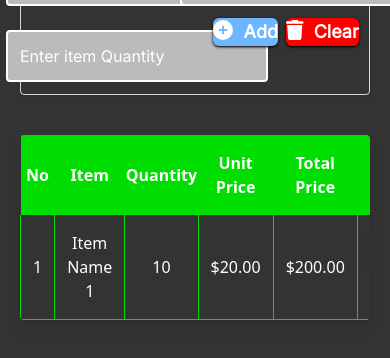
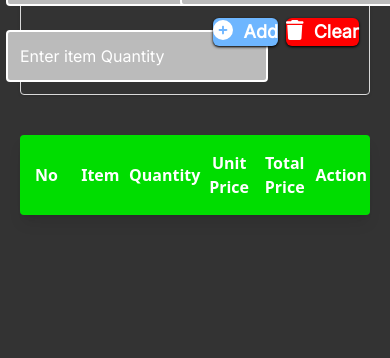
Before and after one commit to deelaka99/starbuck, a React (Vite) app: page /dashboard in a window 390 px wide. Shown: the part 426-784 px from the top of the page. Built offline with nearby package versions, Linux system fonts and the light colour scheme; a web font is replaced by a local one.

Commit message:
items table is ready for tablets

```diff
--- a/src/components/main_container/ItemsTable.jsx
+++ b/src/components/main_container/ItemsTable.jsx
@@ -1,12 +1,25 @@
-import React from "react";
+import React, { useEffect, useState } from "react";
 
-function ItemsTable() {
+function ItemsTable(props) {
+  const [items, setItems] = useState([]);
+
+  useEffect(() => {
+    setItems(props.items);
+  }, [props.items]);
+
+  const handleRemoveItem = (index) => {
+    const updatedItems = [...items];
+    updatedItems.splice(index, 1);
+    setItems(updatedItems);
+    props.updateItems(updatedItems);
+  };
+
   return (
-    <div className="flex items-center justify-center p-5 tablet:h-[33vh] tablet:w-full">
-      <div className="h-full w-full rounded shadow-lg overflow-hidden">
+    <div className="flex items-center justify-center p-5 tablet:h-[33vh] tablet:w-full laptop:h-full laptop:w-full">
+      <div className="h-full w-full rounded shadow-lg overflow-auto">
         <table className="w-full">
-          <thead>
-            <tr className="bg-green h-[4vh] text-white font-semibold">
+          <thead className="bg-green  sticky top-0">
+            <tr className="h-[4vh] text-white font-semibold">
               <th className="w-1/6 py-4">No</th>
               <th className="w-1/6 py-4">Item</th>
               <th className="w-1/6 py-4">Quantity</th>
@@ -16,26 +29,36 @@ function ItemsTable() {
             </tr>
           </thead>
           <tbody className="">
-            <tr className="bg-grey h-[50px] border-b border-l border-r border-green">
-              <td className="py-4 px-3 border-r border-green text-center">1</td>
+            {items.map((item, index) => (
+              <tr
+                key={index}
+                className="bg-grey h-[40px] border-b border-l border-r border-green"
+              >
                 <td className="py-4 px-3 border-r border-green text-center">
-                Item Name 1
+                  {index + 1}
                 </td>
                 <td className="py-4 px-3 border-r border-green text-center">
-                10
+                  {item.name}
                 </td>
                 <td className="py-4 px-3 border-r border-green text-center">
-                $20.00
+                  {item.qty}
                 </td>
                 <td className="py-4 px-3 border-r border-green text-center">
-                $200.00
+                  Rs.{`${item.unitPrice.toFixed(2)}`}
+                </td>
+                <td className="py-4 px-3 border-r border-green text-center">
+                  Rs.{`${(item.qty * item.unitPrice).toFixed(2)}`}
                 </td>
                 <td className="py-4 px-3 flex items-center justify-center">
-                <button className="bg-red text-white px-4 py-2 rounded shadow">
+                  <button
+                    onClick={() => handleRemoveItem(index)}
+                    className="bg-red text-white px-2 py-1 rounded shadow"
+                  >
                     Remove
                   </button>
                 </td>
               </tr>
+            ))}
           </tbody>
         </table>
       </div>
--- a/src/components/main_container/MainContainer.jsx
+++ b/src/components/main_container/MainContainer.jsx
@@ -11,15 +11,28 @@ function MainContainer() {
   const [id, setID] = useState("");
   const [name, setName] = useState("");
   const [qty, setQty] = useState("");
+  const [unitPrice, setUnitPrice] = useState("");
+
+  //user brought items
+  const [items, setItems] = useState([]);
 
   useEffect(() => {
     setData(itemData);
   }, []);
 
-  const itemShowInPricingPanel = (id, name, qty) => {
+  const updateItems = (newItem) => {
+    setItems((prevItems) => [...prevItems, newItem]);
+  };
+
+  const updateAfterItemsRemoval = (newItem) => {
+    setItems(newItem);
+  };
+
+  const itemShowInPricingPanel = (id, name, qty, uPrice) => {
     setID(id);
     setName(name);
     setQty(qty);
+    setUnitPrice(uPrice);
   };
 
   return (
@@ -52,7 +65,12 @@ function MainContainer() {
               img2={item.image2}
               img3={item.image3}
               onClick={() =>
-                itemShowInPricingPanel(item.id, item.name, item.quantity)
+                itemShowInPricingPanel(
+                  item.id,
+                  item.name,
+                  item.quantity,
+                  item.price
+                )
               }
             />
           ))}
@@ -62,21 +80,34 @@ function MainContainer() {
       <div className="laptop:hidden tablet:h-[75vh] tablet:w-full bg-grey ">
         {/* Item Entry */}
         <div className="w-full h-[23vh] flex items-center justify-center p-5">
-          <PricingPanel pricingId={id} pricingName={name} pricingQty={qty} />
+          <PricingPanel
+            pricingId={id}
+            pricingName={name}
+            pricingQty={qty}
+            pricingUPrice={unitPrice}
+            updateItems={updateItems}
+          />
         </div>
         {/* Item Table */}
         <div className="w-full h-[52vh]">
-          <ItemsTable />
+          <ItemsTable items={items} updateItems={updateAfterItemsRemoval}/>
         </div>
       </div>
       {/* Laptop pricing panel */}
       <div className="laptop:h-full laptop:w-3/4 bg-grey ">
         {/* Item Entry */}
         <div className="w-full h-1/3 flex items-center justify-center p-5">
-          <PricingPanel pricingId={id} pricingName={name} pricingQty={qty} />
+          <PricingPanel
+            pricingId={id}
+            pricingName={name}
+            pricingQty={qty}
+            pricingUPrice={unitPrice}
+          />
         </div>
         {/* Item Table */}
-        <div className="bg-blue w-full h-2/3"></div>
+        <div className="bg-blue w-full h-2/3">
+        <ItemsTable items={items} updateItems={updateAfterItemsRemoval}/>
+        </div>
       </div>
       {/* Laptop Item container */}
       <div className="laptop:h-full laptop:w-1/4 bg-darkGrey ">
@@ -104,7 +135,12 @@ function MainContainer() {
               img2={item.image2}
               img3={item.image3}
               onClick={() =>
-                itemShowInPricingPanel(item.id, item.name, item.quantity)
+                itemShowInPricingPanel(
+                  item.id,
+                  item.name,
+                  item.quantity,
+                  item.price
+                )
               }
             />
           ))}
--- a/src/components/main_container/PricingPanel.jsx
+++ b/src/components/main_container/PricingPanel.jsx
@@ -6,17 +6,45 @@ function PricingPanel(props) {
   const [id, setId] = useState("");
   const [name, setName] = useState("");
   const [qty, setQty] = useState("");
+  const [unitPrice, setUnitPrice] = useState("");
 
   useEffect(() => {
     setId(props.pricingId);
     setName(props.pricingName);
     setQty(props.pricingQty);
-  }, [props.pricingId, props.pricingName, props.pricingQty]);
+    setUnitPrice(props.pricingUPrice);
+  }, [
+    props.pricingId,
+    props.pricingName,
+    props.pricingQty,
+    props.pricingUPrice,
+  ]);
+
+  const addItemToArray = () => {
+    // Checking for if any field is empty before adding to the array
+    if (id && name && qty && unitPrice) {
+      const newItem = {
+        id: id,
+        name: name,
+        qty: qty,
+        unitPrice: unitPrice,
+      };
+
+      // Calling the function passed from MainContainer to update items array
+      props.updateItems(newItem);
+
+      // Clear the input fields
+      clear();
+    } else {
+      console.error("Incomplete item data. Cannot add to the array.");
+    }
+  };
 
   const clear = () => {
     setId("");
     setName("");
     setQty("");
+    setUnitPrice("");
   };
 
   return (
@@ -68,7 +96,10 @@ function PricingPanel(props) {
         </div>
         <div className="flex h-full w-1/2">
           <div className="flex items-start justify-end h-full w-1/2 pr-1">
-            <button className="bg-blue tablet:w-11/12 tablet:h-3/5 laptop:w-5/6 font-inter text-lg font-semibold rounded-md shadow shadow-black hover:shadow-md hover:shadow-black hover:opacity-90 active:opacity-95">
+            <button
+              onClick={addItemToArray}
+              className="bg-blue tablet:w-11/12 tablet:h-3/5 laptop:w-5/6 font-inter text-lg font-semibold rounded-md shadow shadow-black hover:shadow-md hover:shadow-black hover:opacity-90 active:opacity-95"
+            >
               <FontAwesomeIcon className="text-xl" icon={faCirclePlus} />
               &nbsp; Add
             </button>
```
Lines whose indentation alone changed are shown as unchanged.
